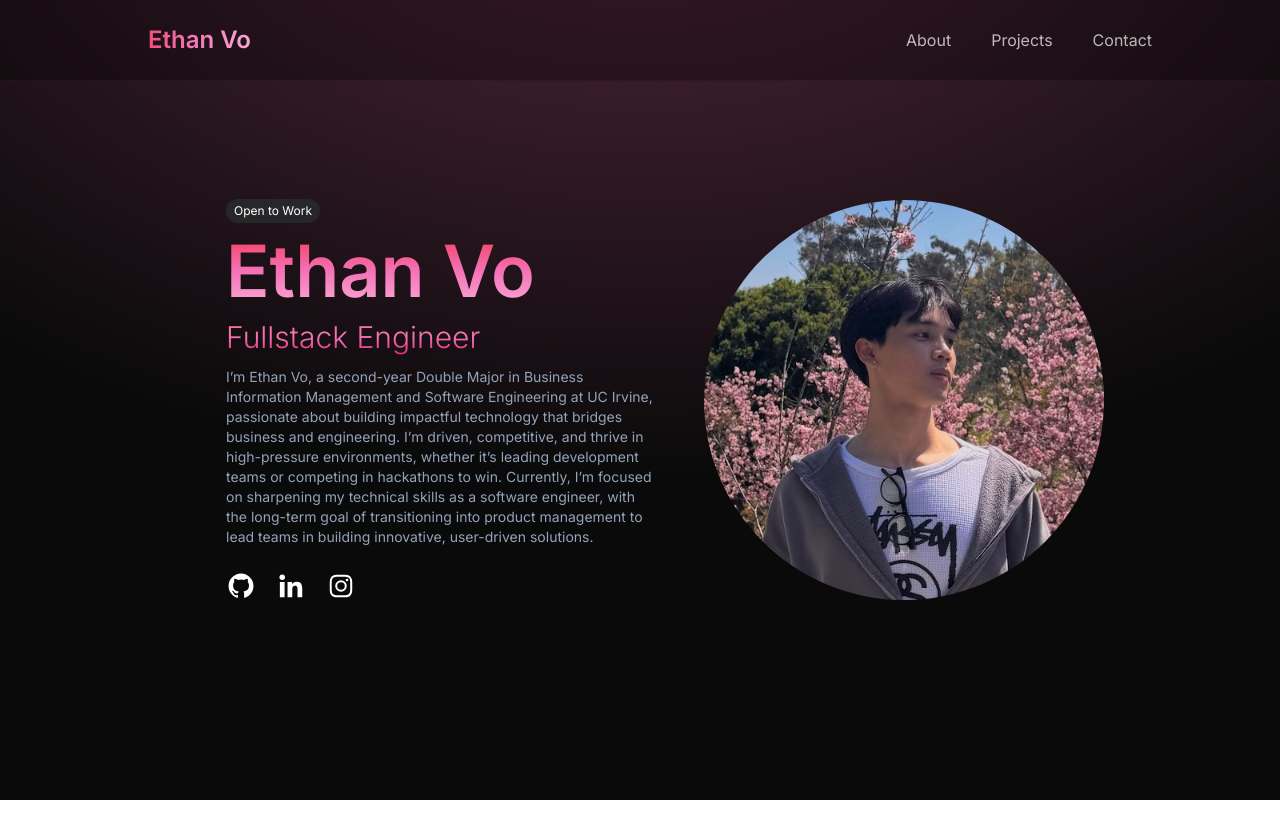
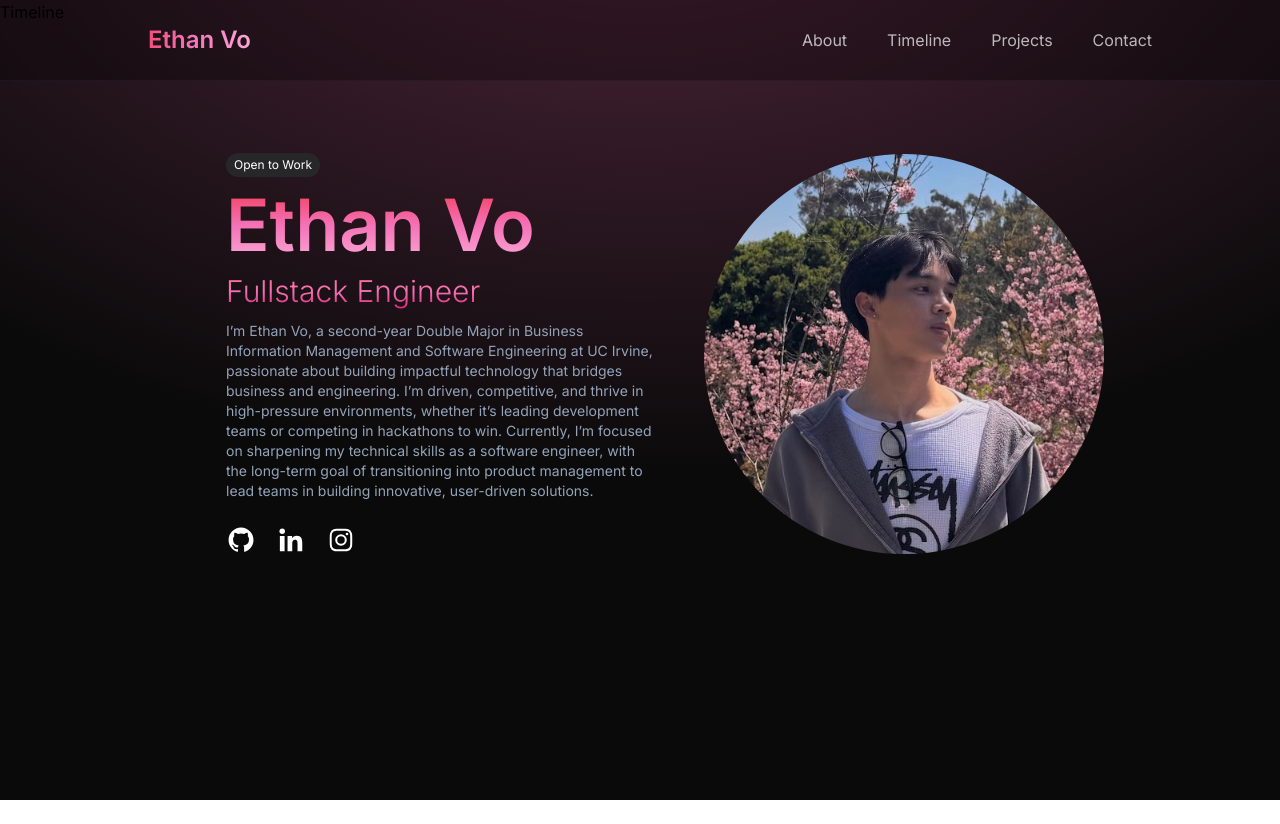
Before and after one commit to ethnvo/portfolio, a React (Vite) app: page / in a window 1280 px wide. Before the commit the page ends 800 px from the top, so only its background shows below. Built offline with nearby package versions, Linux system fonts and the light colour scheme.

Commit message:
added timeline foundation

```diff
--- a/src/App.jsx
+++ b/src/App.jsx
@@ -1,16 +1,19 @@
 import Navbar from "./components/Navbar.jsx"
 import About from "./components/About.jsx"
-
+import Projects from "./components/Projects.jsx"
+import Timeline from "./components/Timeline.jsx";
+import Contact from "./components/Contact.jsx";
 function App() {
   return (
     <div className="min-h-screen">
       <div className="fixed top-0 -z-10 min-h-screen w-full bg-neutral-950 bg-[radial-gradient(ellipse_80%_80%_at_50%_-20%,rgba(255,105,180,0.3),rgba(255,255,255,0))]">
       </div>
       <Navbar />
+      <Timeline />
       <About />
       {/*
       <Projects />
-      <Contacts /> */}
+      <Contact /> */}
     </div>
   );
 }
--- a/src/components/About.jsx
+++ b/src/components/About.jsx
@@ -6,7 +6,7 @@ const About = () => {
     <div className='mx-auto max-w-6xl w-full min-h-screen p-4 md:p-8 lg:p-28 flex items-center justify-center' id='about'>
         <motion.div
             initial = {{opacity:0, y:50}}
-            whileInView={{opacity:1, y:0}}
+            whileInView={{opacity:1, y:-70}}
             viewport={{once:true}}
             transition={{duration:0.8, delay:0.2}}
             className='flex flex-col-reverse items-center justify-center md:flex md:flex-row gap-8 md:gap-16 lg:gap-24'
--- a/src/components/Navbar.jsx
+++ b/src/components/Navbar.jsx
@@ -14,6 +14,9 @@ const Navbar = () => {
                 <ul className='hidden md:flex gap-10'>
                     <li className='opacity-70 hover:opacity-100 hover:scale-110 transition-all duration-300'>
                         <a href ="#about">About</a>
+                    </li>
+                    <li className='opacity-70 hover:opacity-100 hover:scale-110 transition-all duration-300'>
+                        <a href ="#timeline">Timeline</a>
                     </li>
                     <li className='opacity-70 hover:opacity-100 hover:scale-110 transition-all duration-300'>
                         <a href ="#projects">Projects</a>
--- /dev/null
+++ b/src/components/Timeline.jsx
@@ -0,0 +1,9 @@
+import React from 'react'
+
+const Timeline = () => {
+  return (
+    <div>Timeline</div>
+  )
+}
+
+export default Timeline
```
